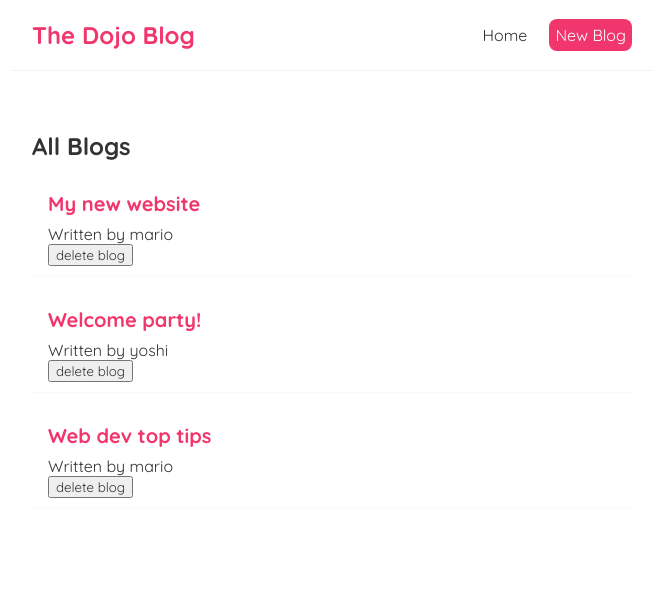
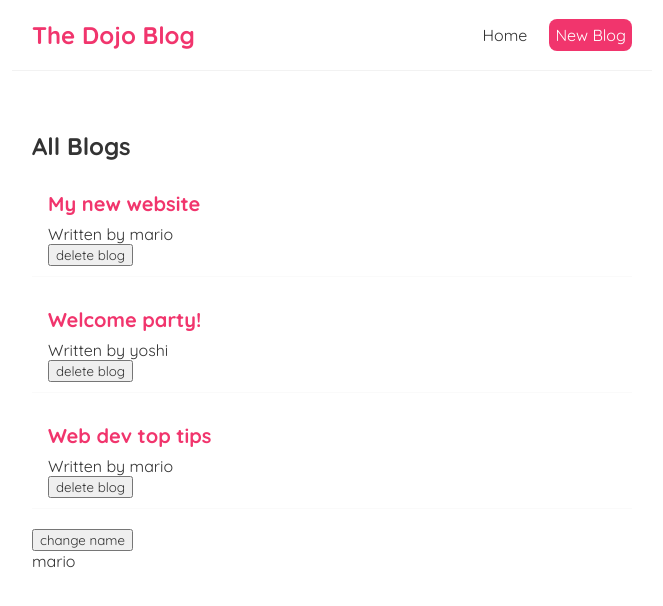
Before and after one commit to TrabelsiOmaima/React, a React (Create React App) app: page / in a window 1280 px wide. Shown: the top 606 px of the page, without its empty margins (308-971 px from the left). Built offline with nearby package versions, Linux system fonts and the light colour scheme.

Commit message:
useEffect dependencies

```diff
--- a/src/Home.js
+++ b/src/Home.js
@@ -4,12 +4,14 @@
 
 const Home = () => {
 
+    const [name, setName] = useState('mario');
+
 
     const [blogs, setBlogs] = useState([
         { title: 'My new website', body: 'lorem ipsum...', author: 'mario', id: 1 },
         { title: 'Welcome party!', body: 'lorem ipsum...', author: 'yoshi', id: 2 },
         { title: 'Web dev top tips', body: 'lorem ipsum...', author: 'mario', id: 3 }
-      ])
+      ]);
 
 
     const handleDelete =(id) => {
@@ -20,12 +22,17 @@
     //useEffect :
     useEffect( () => {
         console.log('use effect ran');
-        console.log(blogs);
-    });
+        console.log(blogs); // just affiche , mch ki ttbadal state
+        console.log(name);
+   // }, []);  // just in the 1st component render
+    }, [name]);  // just state name (blogs nn)
+
 
     return (
         <div className="home">
             <BlogList blogs={blogs} title="All Blogs"  handleDelete={handleDelete}/>
+            <button onClick={() => setName('luigi')} >change name</button>
+            <p> {name} </p>
         </div>
      );
 }
```
Also changed, not shown: 1 other file (tests, documents, lock files or other folders).
